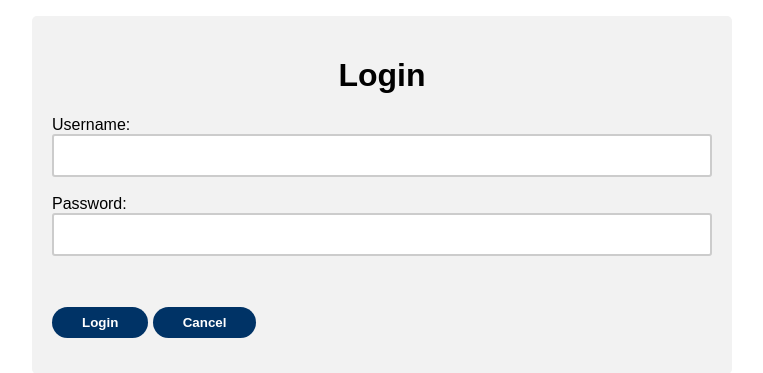
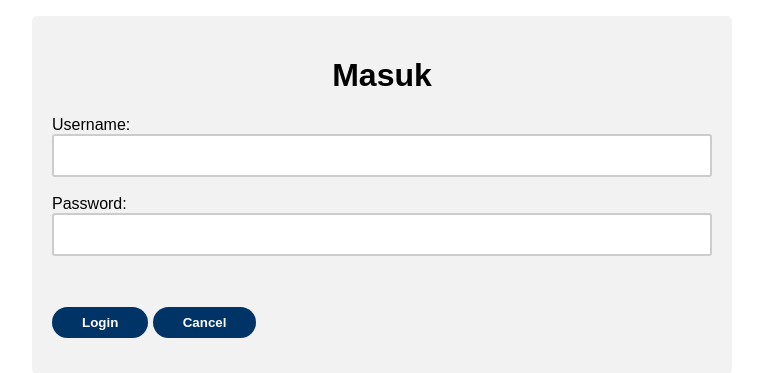
Before and after one commit to muhammadharisazis/e-commerce, a PHP site: page /login.php in a window 1280 px wide. Shown: the part 101-474 px from the top of the page, without its empty margins (258-1021 px from the left). Run offline with PHP 8.4, Linux system fonts and the light colour scheme.

Commit message:
erubahan login

```diff
--- a/login.php
+++ b/login.php
@@ -8,7 +8,7 @@
 </header>
 <blockquote>
 <div class="container">
-<center><h1>Login</h1></center>
+<center><h1>Masuk</h1></center>
 <form action="checklogin.php" method="post">
     Username:<br><input type="text" name="username"/>
     <br><br>
```
